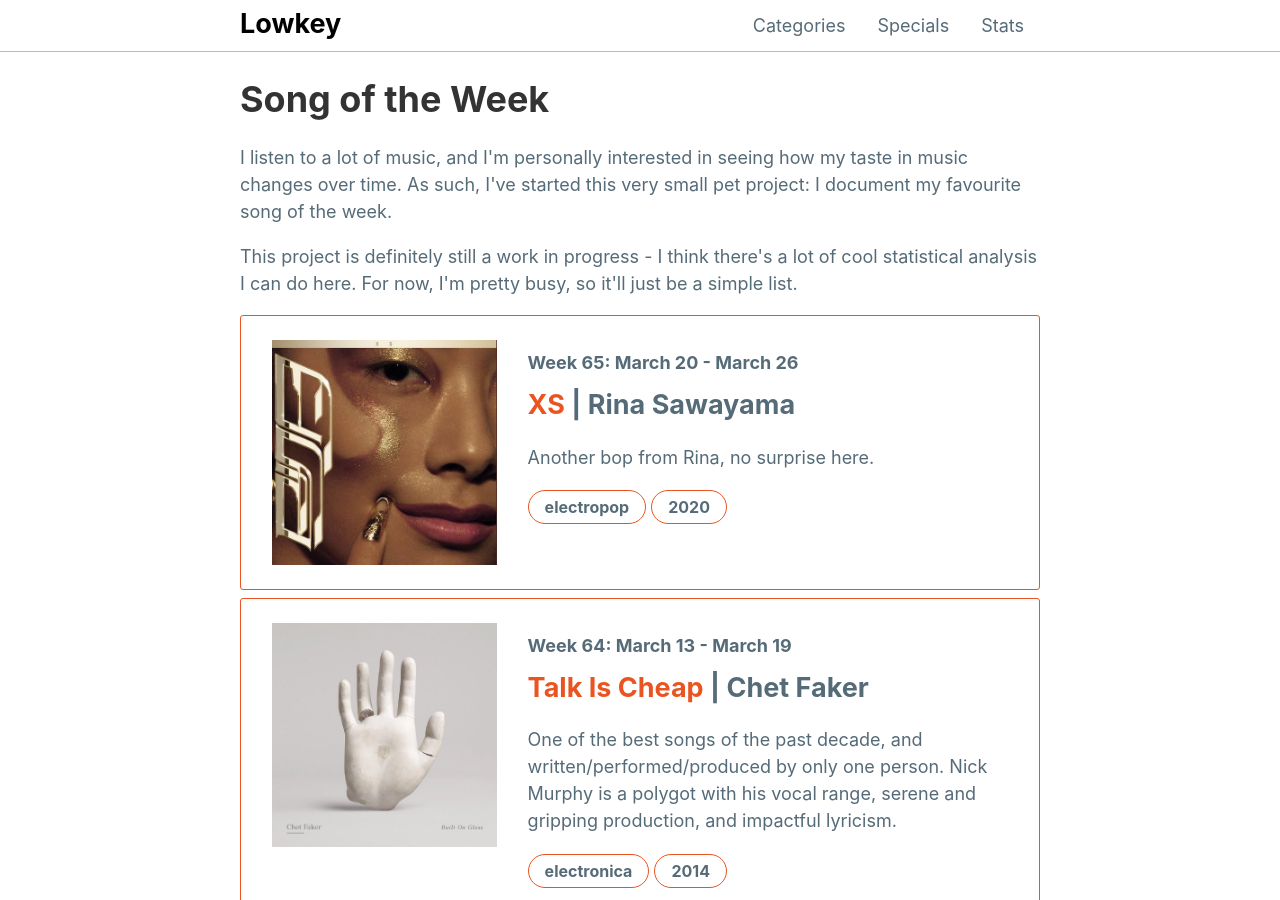
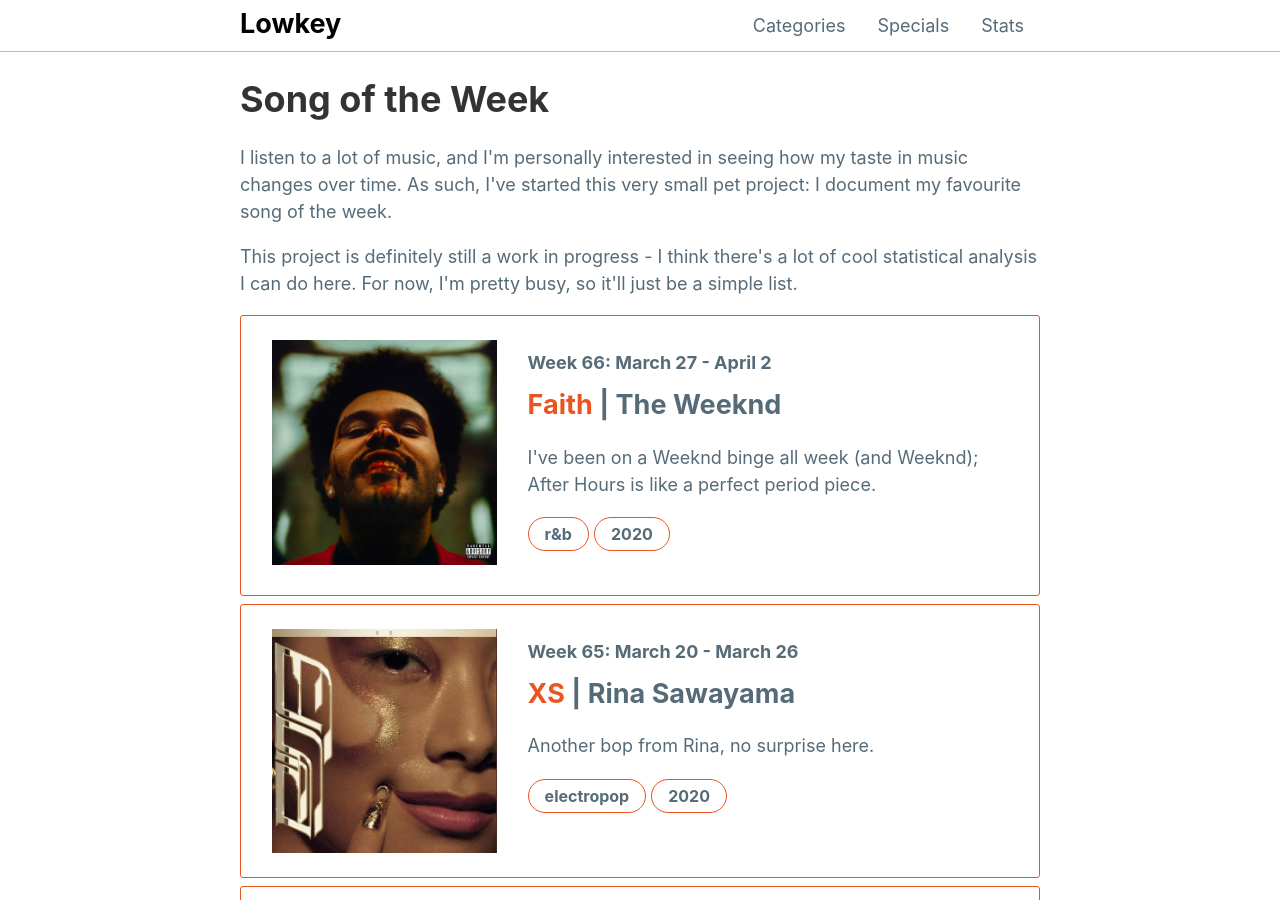
Before and after one commit to mattxwang/lowkey, a Jekyll site: the page built from _stats/song-of-the-week.html, in a window 1280 px wide and 900 px high. Built offline with Jekyll 4.4.1, drawn with Linux system fonts in a browser that asks for light colours; comment, search, counter and statistics services are not loaded.

Commit message:
have some faith
also i really need to finish this post lol

```diff
--- a/_data/sotw.yml
+++ b/_data/sotw.yml
@@ -648,3 +648,13 @@
   year: 2020
   blurb: >
     Another bop from Rina, no surprise here.
+week66:
+  week: "Week 66: March 27 - April 2"
+  title: "Faith"
+  artist: "The Weeknd"
+  album: "After Hours"
+  album_art: "after-hours.jpg"
+  genre: "r&b"
+  year: 2020
+  blurb: >
+    I've been on a Weeknd binge all week (and Weeknd); After Hours is like a perfect period piece.
```
Also changed, not shown: img/albums/after-hours.jpg (added).
